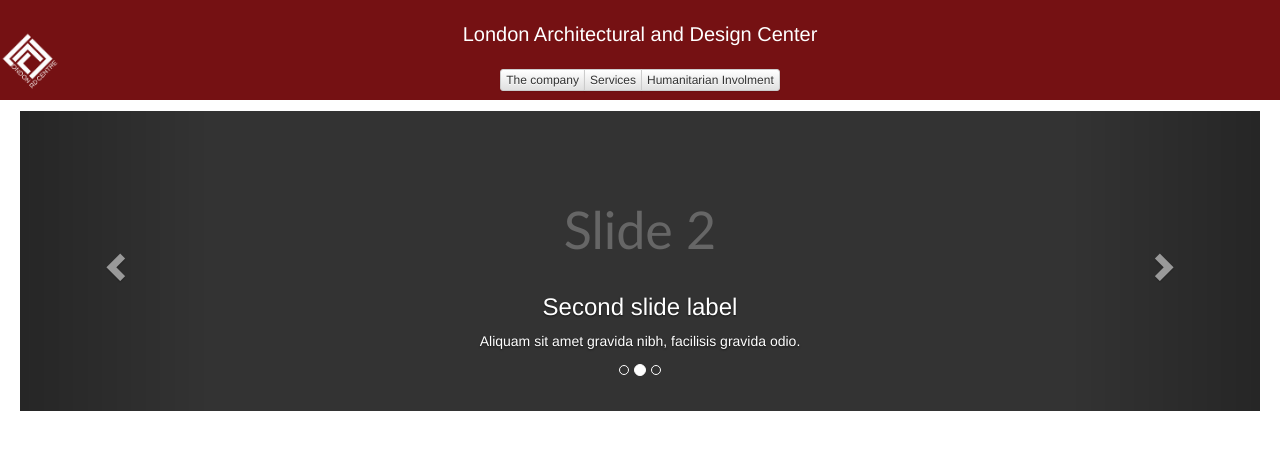
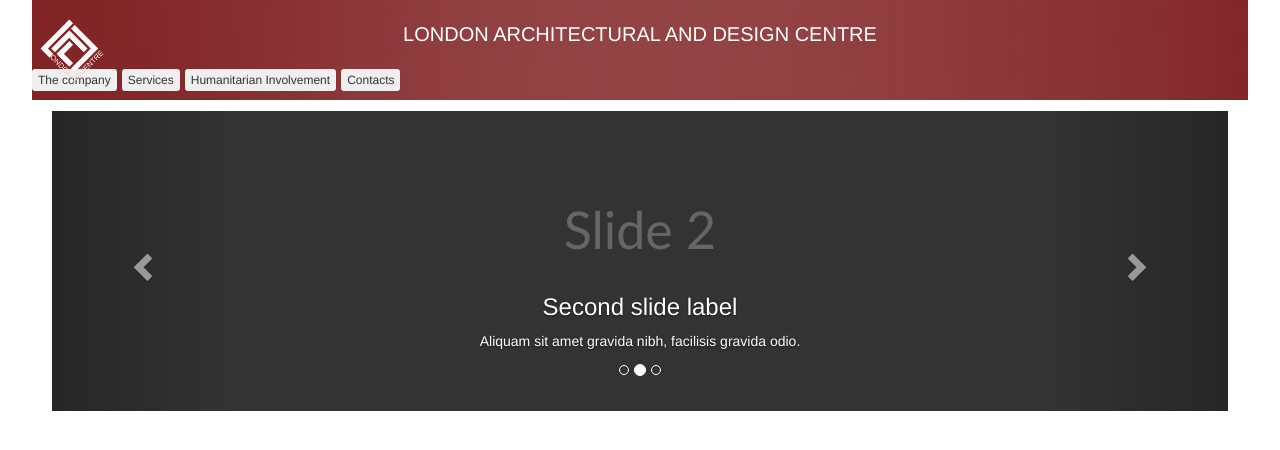
Before and after one commit to BenjaminDuv/webpage, a website: page app/index.html in a window 1280 px wide. Drawn offline with nearby package versions, Linux system fonts and the light colour scheme; files that its build step writes are made by us from their sources.

Commit message:
New header + new buttons + small corrections

```diff
--- a/app/index.html
+++ b/app/index.html
@@ -31,17 +31,18 @@
 
 <div class="header">
 
-  <div class="title"> London Architectural and Design Center </div>
+  <div class="title"> LONDON ARCHITECTURAL AND DESIGN CENTRE </div>
 
   <!-- Logo -->
   <img src="images/logo_transparent.gif" class="logo_header">
 
   <!-- Group of buttons -->
   <div class="btn-header">
-    <div class="btn-group btn-group-xs">
-      <button type="button" class="btn btn-default">The company </button>
-      <button type="button" class="btn btn-default">Services</button>
-      <button type="button" class="btn btn-default">Humanitarian Involment </button>
+    <div class="btn-toolbar btn-toolbar-xs">
+      <button type="button" class="btn btn-xs">The company </button>
+      <button type="button" class="btn btn-xs">Services</button>
+      <button type="button" class="btn btn-xs">Humanitarian Involvement </button>
+      <button type="button" class="btn btn-xs">Contacts </button>
     </div>
 </div>
 
--- a/app/styles/main.css
+++ b/app/styles/main.css
@@ -2,26 +2,35 @@
 body {
   width: 100%;
   height: 100%;
+  padding-right: 2.5%;
+  padding-left: 2.5%;
 }
 
 .header {
   height: 100px;
   width: 100%;
-  background-color: #751113;
+  /*background-color: #751113;*/
+  background-image: url("/images/header_faded.jpg");
+  background-position: center center;
   position: relative;
 }
 
 /* Header logo */
 .logo_header{
-  width: 60px;
+  width: 70px;
   position: absolute;
-  top: 30px;
+  top: 15px;
+  left: 5px;
 }
 
 /* Links in the header */
 .btn-header{
 	text-align: center;
 	padding-top: 20px;
+}
+
+.btn-toolbar{
+  font-size: 0;
 }
 
  /* Page title */
@@ -39,6 +48,7 @@ h2{
     font-size: 52px;
     font-family: "trebuchet ms", sans-serif;
 }
+
 .item{
     background: #333;
     text-align: center;
```
Also changed, not shown: app/images/header_faded.jpg (added).
